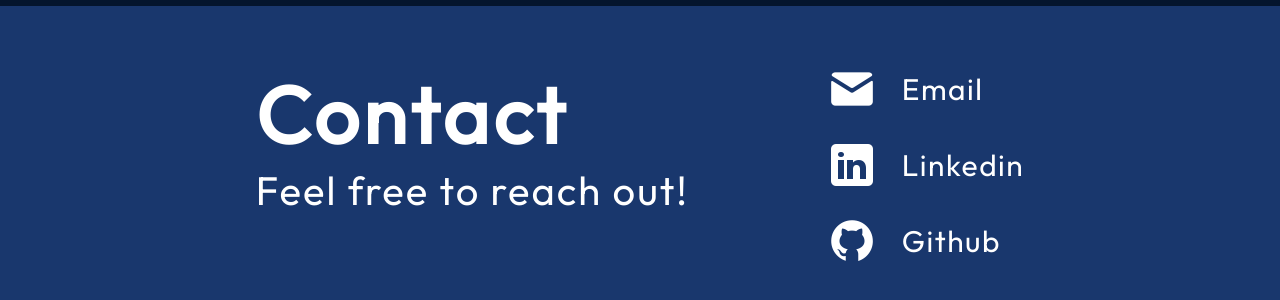
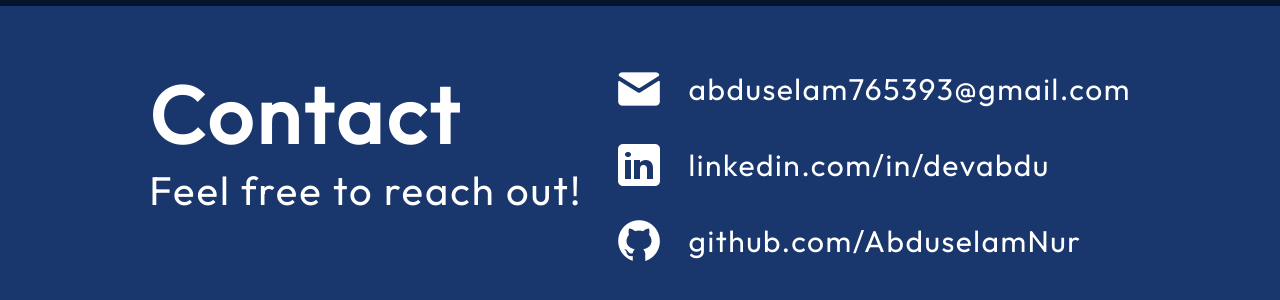
Before and after one commit to AbduselamNur/abdu, a React (Vite) app: page / in a window 1280 px wide. Shown: the part 2590-2890 px from the top of the page. Built offline with nearby package versions, Linux system fonts and the light colour scheme.

Commit message:
Update contact information and improve hero description

```diff
--- a/src/components/Contact/Contact.tsx
+++ b/src/components/Contact/Contact.tsx
@@ -11,18 +11,24 @@ export const Contact = () => {
       <ul className={styles.links}>
         <li className={styles.link}>
           <img src={getImageUrl("contact/emailIcon.png")} alt="Email icon" />
-          <a href="mailto:abduselam765393@gmail.com">Email</a>
+          <a href="mailto:abduselam765393@gmail.com">
+            abduselam765393@gmail.com
+          </a>
         </li>
         <li className={styles.link}>
           <img
             src={getImageUrl("contact/linkedinIcon.png")}
             alt="LinkedIn icon"
           />
-          <a href="https://www.linkedin.com/in/devabdu/">Linkedin</a>
+          <a href="https://www.linkedin.com/in/devabdu/">
+            linkedin.com/in/devabdu
+          </a>
         </li>
         <li className={styles.link}>
           <img src={getImageUrl("contact/githubIcon.png")} alt="Github icon" />
-          <a href="https://www.github.com/AbduselamNur">Github</a>
+          <a href="https://www.github.com/AbduselamNur">
+            github.com/AbduselamNur
+          </a>
         </li>
       </ul>
     </footer>
```
